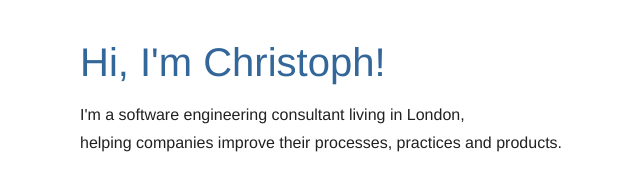
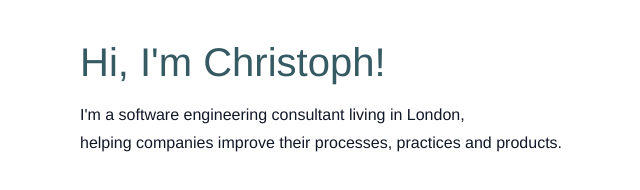
Before and after one commit to christophgockel/christophgockel.de, an Eleventy site: page index.md in a window 1280 px wide. Shown: the whole page, without its empty margins (20-660 px from the left). Built offline with nearby package versions, Linux system fonts and the light colour scheme; Eleventy itself is replaced by a stand-in of ours; files that its build step writes are made by us from their sources.

Commit message:
Fixes MIME type and name of styles.css

```diff
--- a/_includes/layouts/default.njk
+++ b/_includes/layouts/default.njk
@@ -8,8 +8,8 @@
     <meta name="author" content="Christoph Gockel" />
     <meta name="description" content="I'm a software engineering consultant living in London, sharing what I've been working on." />
 
-    <link rel="stylesheet" href="{{ '/css/almond.min.css' | url }}">
-    <link rel="stylesheet" href="{{ '/css/style.css' | url }}">
+    <link rel="stylesheet" type="text/css" href="{{ '/css/almond.min.css' | url }}">
+    <link rel="stylesheet" type="text/css" href="{{ '/css/styles.css' | url }}">
 
     <title>{{ title }} - Christoph Gockel</title>
   </head>
```
